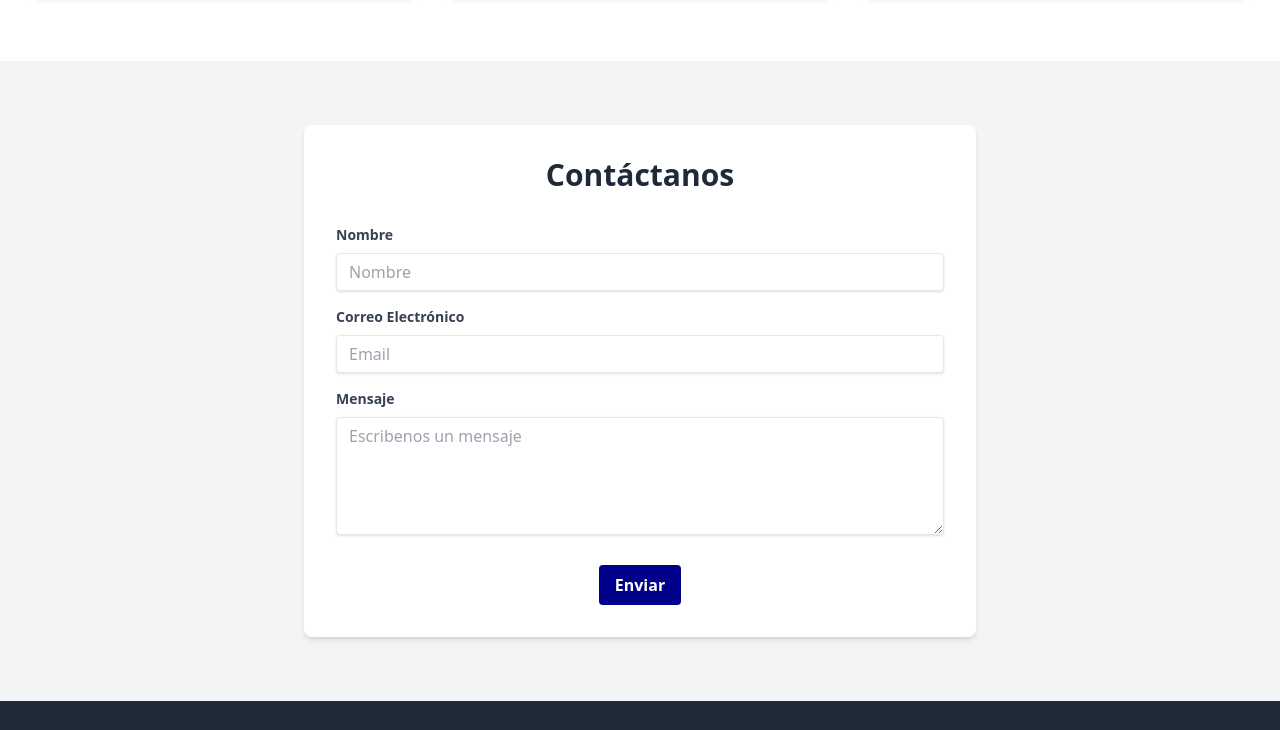
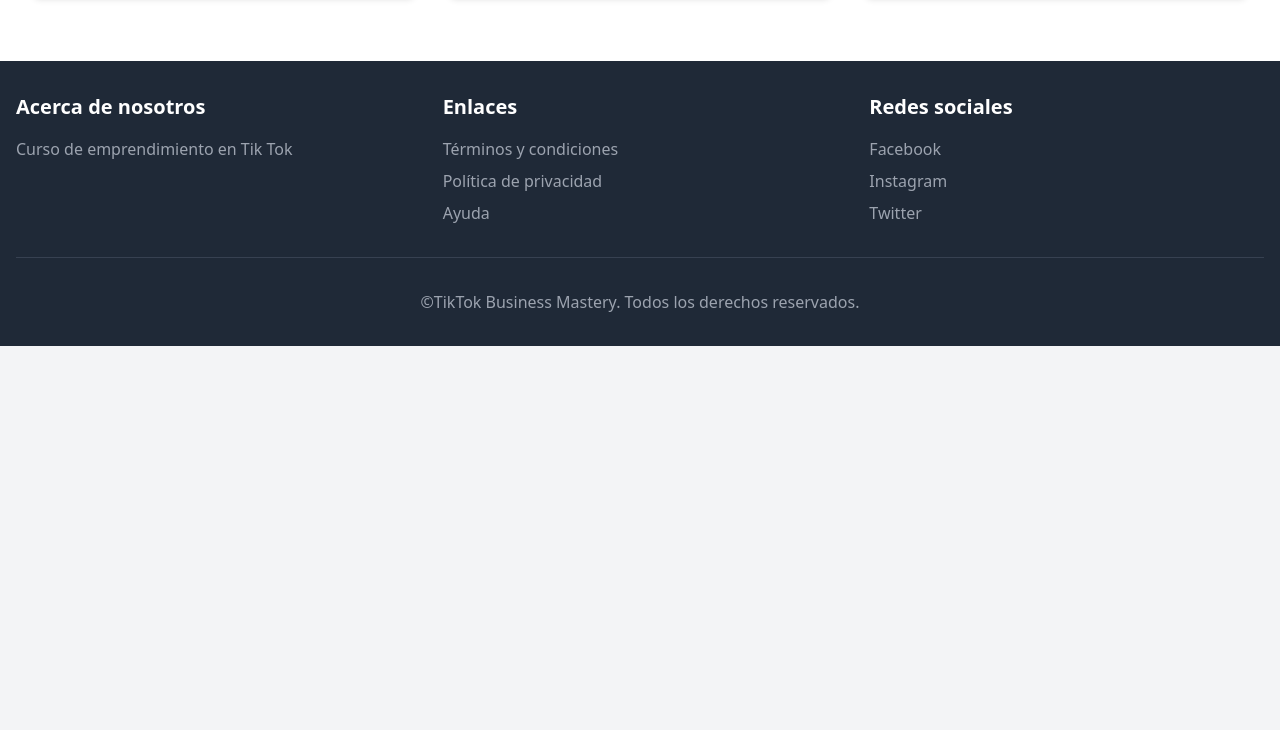
Before and after one commit to gustavoUTP/proyecto-landing-page, a plain HTML site: page docs/index.html in a window 1280 px wide. Shown: the part 1803-2533 px from the top of the page. After the commit the page ends 2149 px from the top, so only its background shows below. Drawn offline with nearby package versions, Linux system fonts and the light colour scheme.

Commit message:
Novena version del HTML del Landing Page

```diff
--- a/docs/index.html
+++ b/docs/index.html
@@ -163,32 +163,6 @@
             </div>
         </div>
     </div>
-    </section>
-
-    <!--Formulario-->
-    <section id="contacto" class="py-16 bg-gray-100">
-        <div class="container mx-auto px-4">
-            <div class="max-w-2xl mx-auto bg-white p-8 rounded-lg shadow-md">
-                <h2 class="text-3xl font-bold text-gray-800 text-center mb-8">Contáctanos</h2>
-                <form>
-                    <div class="mb-4">
-                        <label for="form-name" class="block text-gray-700 text-sm font-bold mb-2">Nombre</label>
-                        <input type="text" id="form-name" placeholder="Nombre" required class="shadow appearance-none border rounded w-full py-2 px-3 text-gray-700 leading-tight focus:outline-none focus:shadow-outline">
-                    </div>
-                    <div class="mb-4">
-                        <label for="form-email" class="block text-gray-700 text-sm font-bold mb-2">Correo Electrónico</label>
-                        <input type="email" id="form-email" placeholder="Email" required class="shadow appearance-none border rounded w-full py-2 px-3 text-gray-700 leading-tight focus:outline-none focus:shadow-outline">
-                    </div>
-                    <div class="mb-6">
-                        <label for="form-message" class="block text-gray-700 text-sm font-bold mb-2">Mensaje</label>
-                        <textarea id="form-message" rows="5" placeholder="Escribenos un mensaje" required class="shadow appearance-none border rounded w-full py-2 px-3 text-gray-700 leading-tight focus:outline-none focus:shadow-outline"></textarea>
-                    </div>
-                    <div class="flex justify-center">
-                        <button type="submit" class="button">Enviar</button>
-                    </div>
-                </form>
-            </div>
-        </div>
     </section>
 
     <!--Footer-->
```
